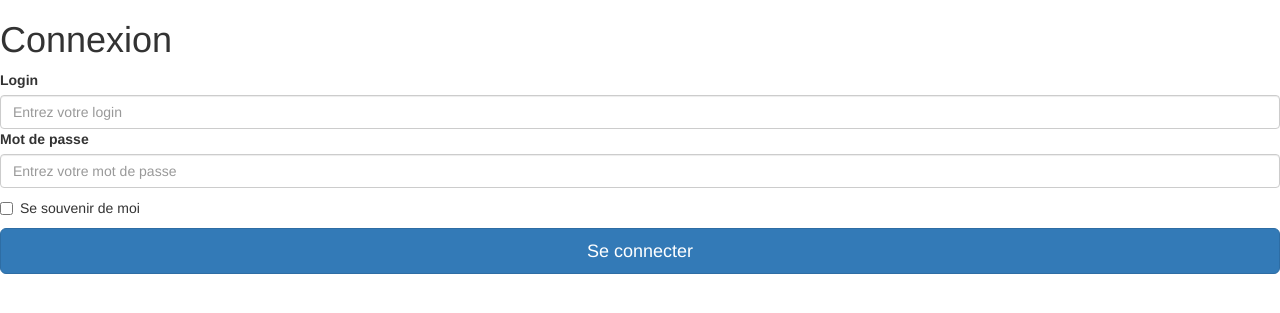
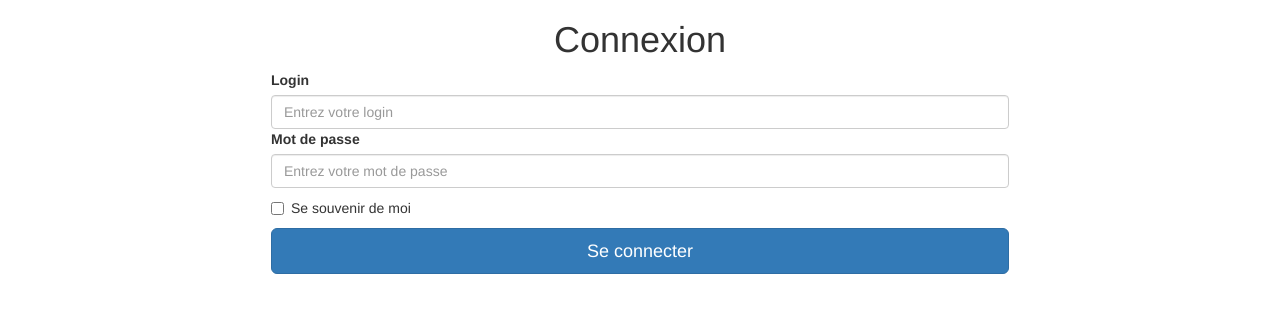
Before and after one commit to JuMANocta/2023_CapEvEcorP_FLASK, a Flask app: page /connexion in a window 1280 px wide. Shown: the top 313 px of the page. Run offline with Flask 3, Linux system fonts and the light colour scheme; parts of the project's set-up code (start-up, migrations or seed data) failed here and were passed over; some libraries are stand-ins or nearby versions.

Commit message:
connexion d'un utilisateur opé

```diff
--- a/app.py
+++ b/app.py
@@ -150,7 +150,7 @@ def connexion():
 
     return render_template('connexion/connexion.html', form=form)
 
-@app.route('/deconnexion')
+@app.route('/deco')
 def deconnexion():
     logout_user()
     return redirect(url_for('index'))
--- a/templates/connexion/connexion.html
+++ b/templates/connexion/connexion.html
@@ -1,19 +1,23 @@
 {% extends "bootstrap/base.html" %}
-{% block html_attribs %} lang="fr"{% endblock html_attribs %}
-{% block title %}Connexion{% endblock title %}
+{% block html_attribs %}
+    lang="fr"
+{% endblock html_attribs %}
+{% block title %}
+    Connexion
+{% endblock title %}
 {% block content %}
-    <h1>Connexion</h1>
-    <form method="post" action="{{ url_for('connexion') }}" class="form-signin">
+    <div class="container" style="max-width: 60%">
+            <h1 class="mb-4 text-center">Connexion</h1>
+            <form method="post" action="{{ url_for('connexion') }}" class="form-signin mx-auto w-70">
                 {{ form.hidden_tag() }}
                 <label for="{{ form.login.id }}">Login</label>
                 {{ form.login(class="form-control", placeholder="Entrez votre login") }}
                 <label for="{{ form.mot_de_passe.id }}">Mot de passe</label>
                 {{ form.mot_de_passe(class="form-control", placeholder="Entrez votre mot de passe") }}
                 <div class="checkbox mb-3">
-            <label>
-                {{ form.remember_me() }} Se souvenir de moi
-            </label>
+                    <label>{{ form.remember_me() }} Se souvenir de moi</label>
                 </div>
                 {{ form.submit(class="btn btn-lg btn-primary btn-block", type="submit") }}
             </form>
+    </div>
 {% endblock content %}
```
Lines whose indentation alone changed are shown as unchanged.
